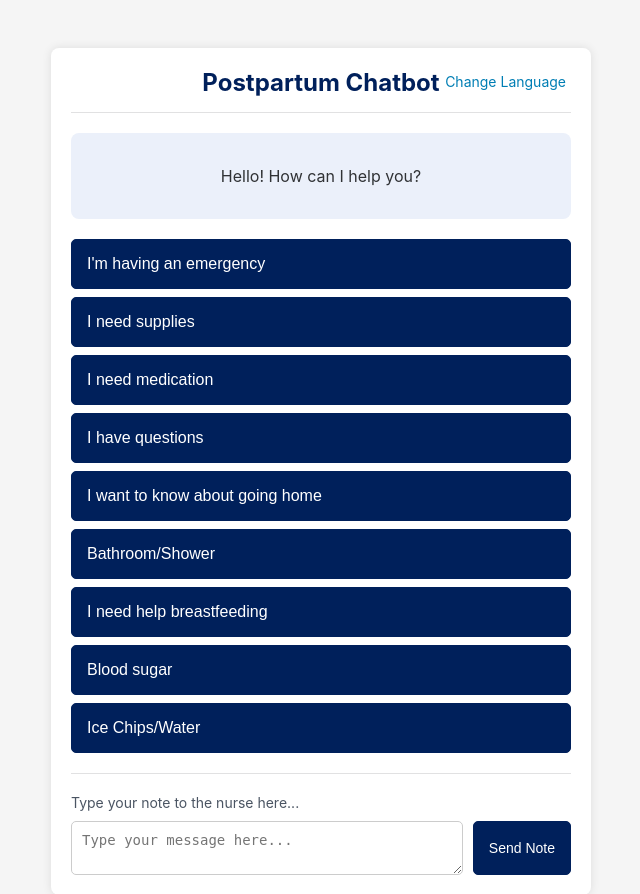
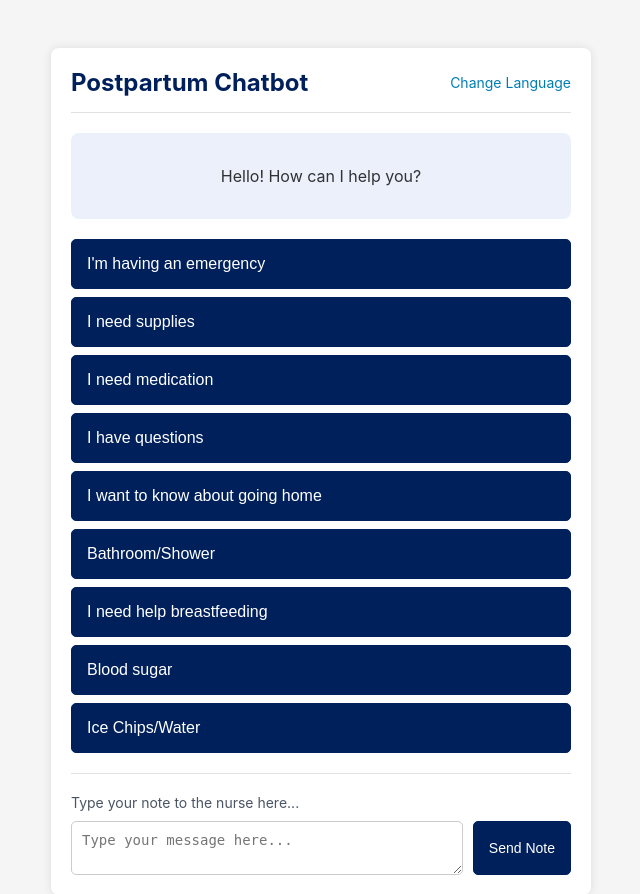
Before and after one commit to calllightproject/chatbot, a Flask app: page /chat in a window 1280 px wide. Shown: the top 894 px of the page, without its empty margins (319-959 px from the left). Run offline with Flask 3, Linux system fonts and the light colour scheme.

Commit message:
Update chat.html

```diff
--- a/templates/chat.html
+++ b/templates/chat.html
@@ -26,9 +26,11 @@
             border-radius: 8px;
             box-shadow: 0 0 10px rgba(0,0,0,0.1);
         }
+        /* THIS IS THE FIX: Using Flexbox for robust alignment */
         .header {
-            position: relative;
-            text-align: center;
+            display: flex;
+            justify-content: space-between;
+            align-items: center;
             padding-bottom: 15px;
             border-bottom: 1px solid #e1e1e2;
             margin-bottom: 20px;
@@ -38,13 +40,12 @@
             margin: 0;
             font-size: 24px;
         }
+        /* THIS IS THE FIX: Removing absolute positioning */
         .language-link {
-            position: absolute;
-            top: 5px;
-            right: 5px;
             text-decoration: none;
             color: var(--accent-blue);
             font-size: 14px;
+            white-space: nowrap; /* Prevents the link text from wrapping */
         }
         .bot-reply {
             background-color: #ebf0fa;
```
